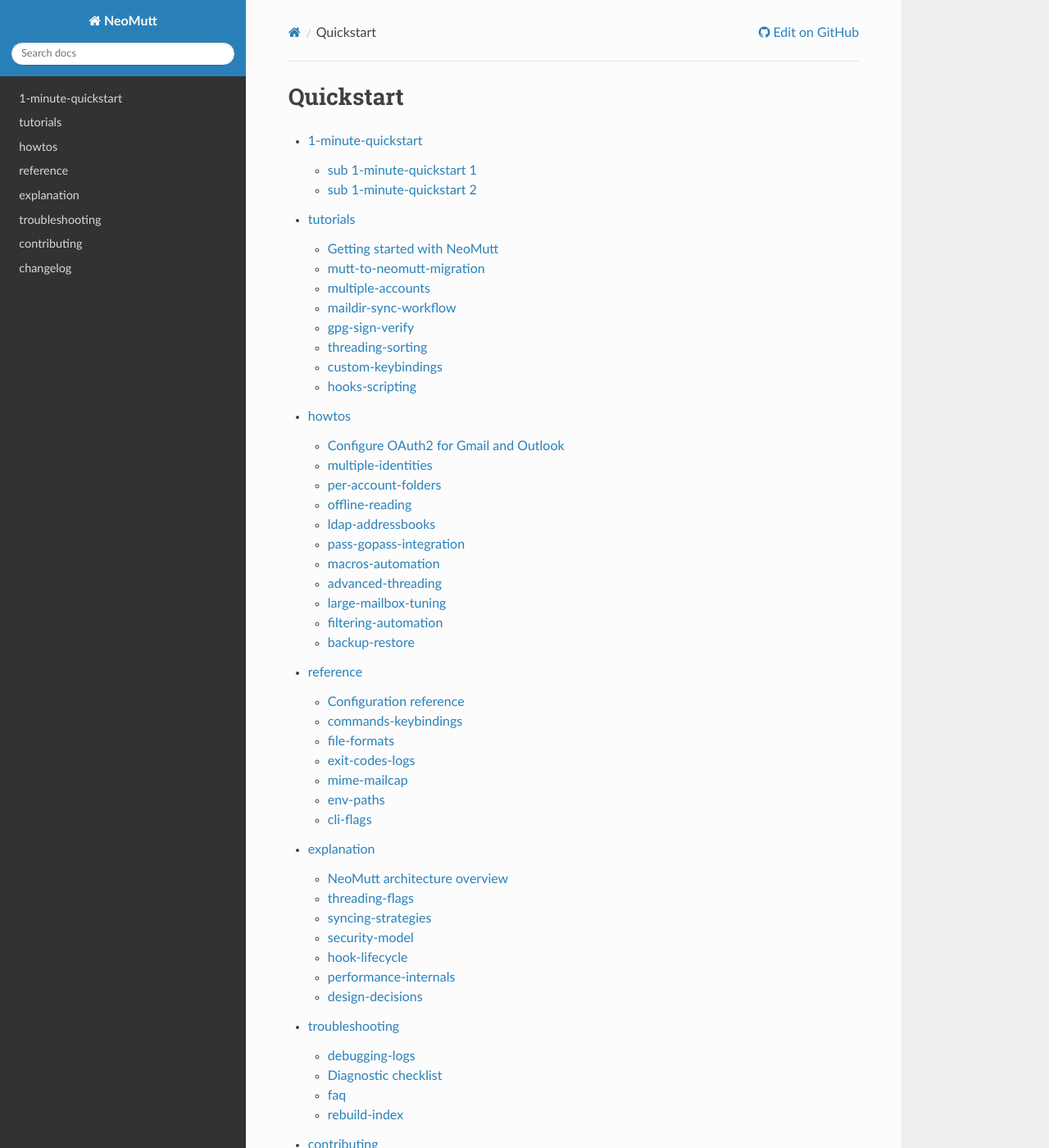
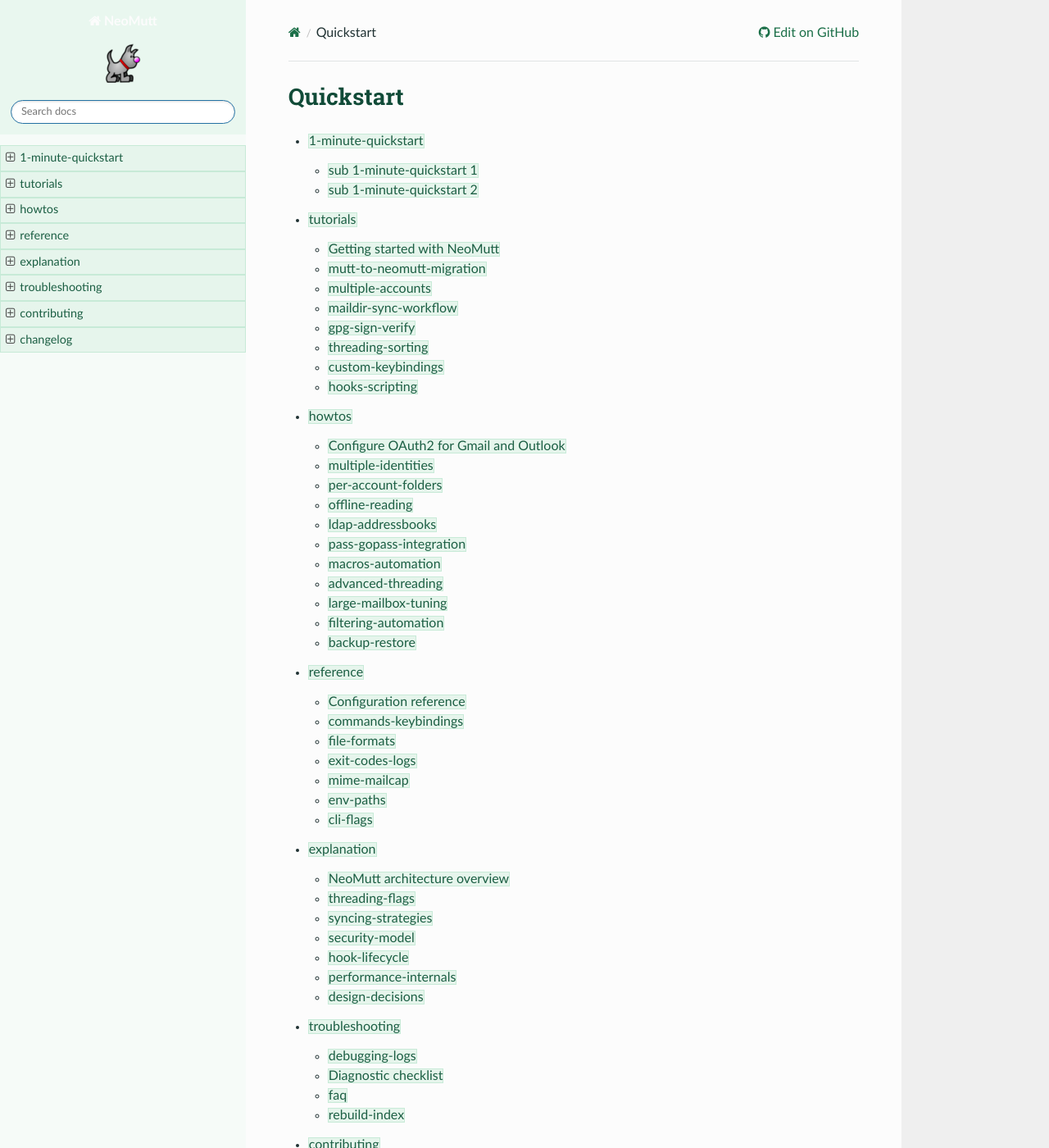
Before and after one commit to flatcap/test-read, a Sphinx documentation site: the page built from docs/index.md, in a window 1280 px wide and 1400 px high. Shown: the whole window at 82% size. Built offline with Sphinx 7.4.7 and the Read the Docs theme 3.1.0, drawn with Linux system fonts in a browser that asks for light colours.

Commit message:
light theme

```diff
--- /dev/null
+++ b/docs/_static/custom.css
@@ -0,0 +1,42 @@
+/* overall page background and content */
+body { background: #ffffff; color: #203233; }
+
+/* sidebar background (very light mint) and text */
+.wy-side-nav, .wy-side-scroll, .wy-nav-side { background: #f6fbf8; color: #1f3b33; }
+
+/* nav header background (matches theme option fallback) */
+.rst-header { background-color: #e9f7ef; }
+
+/* sidebar links */
+.wy-menu-vertical a { color: #1b5e43; }
+.wy-menu-vertical a:hover,
+.wy-menu-vertical .current > a { color: #0d3b2a; background: transparent; }
+
+/* active section highlight bar (accent) */
+.wy-side-nav-search + div .divider::before,
+.wy-side-nav .current > a::before {
+  background: #2e8b57; /* green accent */
+}
+
+/* topbar/logo area: subtle green tint */
+.rst-other-versions, .wy-side-nav-search { background: #f0fbf5; }
+
+/* links in content */
+.rst-content a { color: #1b6f48; }
+.rst-content a:hover { color: #125033; }
+
+/* headings — darker green for emphasis */
+.rst-content h1, .rst-content h2 { color: #114b38; }
+
+/* buttons, badges (if any) */
+a.button, .reference.internal {
+  background-color: #e6f5ec;
+  border: 1px solid #c7ead7;
+  color: #1b5e43;
+}
+
+/* code block background contrast (light) */
+.highlight pre, .highlight { background: #fbfefb; }
+
+/* reduce strong contrasts (borders / dividers) */
+.wy-nav-side, .wy-nav-content, .wy-breadcrumbs { border-color: #e6efe9; }
--- a/docs/conf.py
+++ b/docs/conf.py
@@ -31,6 +31,16 @@
 # -- Options for HTML output
 
 html_theme = 'sphinx_rtd_theme'
+html_theme_options = {
+    "collapse_navigation": False,
+    "sticky_navigation": True,
+    "navigation_depth": 4,
+    # use a light color for nav header background if supported
+    "style_nav_header_background": "#e9f7ef",  # very light green
+}
+html_static_path = ["_static"]
+html_css_files = ["custom.css"]
+html_logo = "_static/mutt-48x48.png"   # optional
 
 # -- Options for EPUB output
 epub_show_urls = 'footnote'
```
Also changed, not shown: docs/_static/mutt-48x48.png (added).
